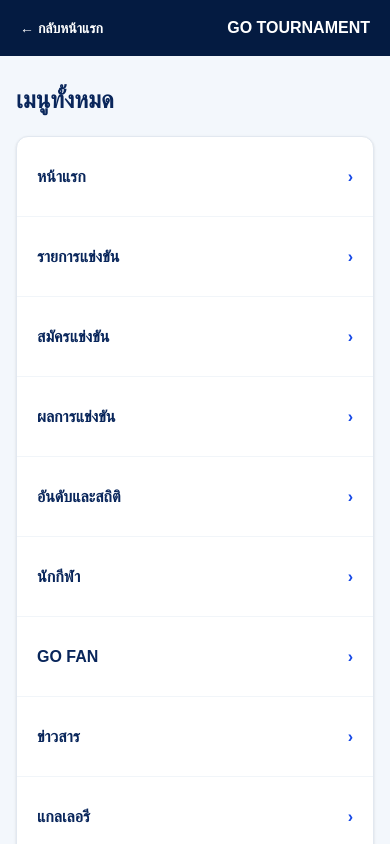
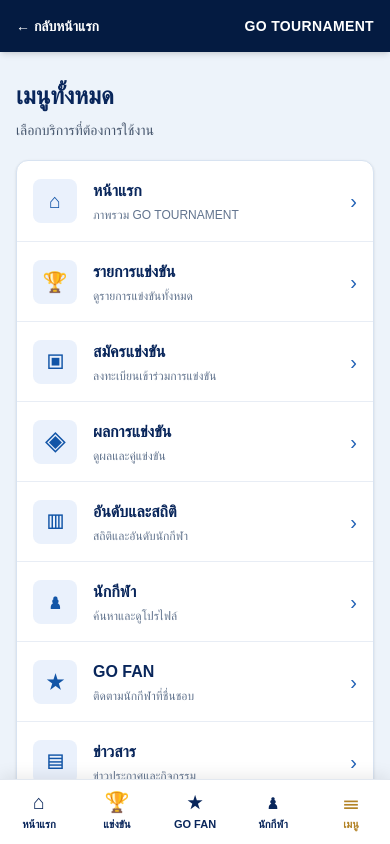
Before and after one commit to sawitree2168-sys/go-competition, a Next.js app: page /menu in a window 390 px wide. Shown: the top 844 px of the page. Built offline with nearby package versions, Linux system fonts and the light colour scheme.

Commit message:
Align full mobile menu with approved home navigation and five-tab bar

```diff
--- a/app/menu/page.tsx
+++ b/app/menu/page.tsx
@@ -1,3 +1,60 @@
 import Link from "next/link";
-const entries=[["หน้าแรก","/"],["รายการแข่งขัน","/tournaments"],["สมัครแข่งขัน","/register"],["ผลการแข่งขัน","/results"],["อันดับและสถิติ","/stats"],["นักกีฬา","/athletes"],["GO FAN","/go-fan"],["ข่าวสาร","/news"],["แกลเลอรี","/gallery"],["เอกสารดาวน์โหลด","/documents"],["คำถามที่พบบ่อย","/faq"]];
-export default function MenuPage(){return <main className="min-h-screen bg-[#f3f7fc] text-[#09265b]"><header className="sticky top-0 z-10 flex items-center justify-between bg-[#041b41] px-5 py-4 text-white"><Link href="/" className="text-sm font-bold">← กลับหน้าแรก</Link><span className="font-bold">GO TOURNAMENT</span></header><div className="mx-auto max-w-2xl px-4 py-7"><h1 className="mb-5 text-2xl font-extrabold">เมนูทั้งหมด</h1><div className="overflow-hidden rounded-xl border border-slate-200 bg-white shadow-sm">{entries.map(([label,href])=><Link href={href} key={href} className="flex min-h-20 items-center justify-between border-b border-slate-100 px-5 text-base font-semibold last:border-b-0 hover:bg-blue-50"><span>{label}</span><span aria-hidden="true" className="text-blue-700">›</span></Link>)}</div></div></main>}
+
+const entries = [
+  {label:"หน้าแรก",href:"/",icon:"⌂",desc:"ภาพรวม GO TOURNAMENT"},
+  {label:"รายการแข่งขัน",href:"/tournaments",icon:"🏆",desc:"ดูรายการแข่งขันทั้งหมด"},
+  {label:"สมัครแข่งขัน",href:"/register",icon:"▣",desc:"ลงทะเบียนเข้าร่วมการแข่งขัน"},
+  {label:"ผลการแข่งขัน",href:"/results",icon:"◈",desc:"ดูผลและคู่แข่งขัน"},
+  {label:"อันดับและสถิติ",href:"/stats",icon:"▥",desc:"สถิติและอันดับนักกีฬา"},
+  {label:"นักกีฬา",href:"/athletes",icon:"♟",desc:"ค้นหาและดูโปรไฟล์"},
+  {label:"GO FAN",href:"/go-fan",icon:"★",desc:"ติดตามนักกีฬาที่ชื่นชอบ"},
+  {label:"ข่าวสาร",href:"/news",icon:"▤",desc:"ข่าวประกาศและกิจกรรม"},
+  {label:"แกลเลอรี",href:"/gallery",icon:"▧",desc:"ภาพกิจกรรมการแข่งขัน"},
+  {label:"เอกสารดาวน์โหลด",href:"/documents",icon:"▤",desc:"ระเบียบและเอกสาร"},
+  {label:"คำถามที่พบบ่อย",href:"/faq",icon:"?",desc:"คำแนะนำการใช้งาน"},
+];
+
+const tabs = [
+  {label:"หน้าแรก",href:"/",icon:"⌂"},
+  {label:"แข่งขัน",href:"/tournaments",icon:"🏆"},
+  {label:"GO FAN",href:"/go-fan",icon:"★"},
+  {label:"นักกีฬา",href:"/athletes",icon:"♟"},
+  {label:"เมนู",href:"/menu",icon:"☰"},
+];
+
+export default function MenuPage() {
+  return (
+    <main className="min-h-screen bg-[#edf3fa] pb-24 text-[#09265b]">
+      <header className="sticky top-0 z-30 bg-[#041b41] text-white shadow-md">
+        <div className="mx-auto flex max-w-4xl items-center justify-between gap-3 px-4 py-4">
+          <Link href="/" className="shrink-0 text-sm font-semibold">← กลับหน้าแรก</Link>
+          <span className="truncate text-sm font-extrabold tracking-wide sm:text-lg">GO TOURNAMENT</span>
+        </div>
+      </header>
+      <div className="mx-auto max-w-4xl px-4 py-7">
+        <h1 className="text-2xl font-extrabold">เมนูทั้งหมด</h1>
+        <p className="mt-2 text-sm text-slate-600">เลือกบริการที่ต้องการใช้งาน</p>
+        <nav aria-label="เมนูเว็บไซต์ทั้งหมด" className="mt-5 overflow-hidden rounded-xl border border-[#d8e3f1] bg-white shadow-sm">
+          {entries.map((item,i)=>(
+            <Link key={item.href} href={item.href} className={`flex min-h-20 items-center gap-4 px-4 py-3 transition-colors hover:bg-[#f2f7ff] focus-visible:bg-[#f2f7ff] ${i?"border-t border-[#e8edf5]":""}`}>
+              <span aria-hidden="true" className="flex h-11 w-11 shrink-0 items-center justify-center rounded-lg bg-[#eaf1fc] text-xl font-bold text-[#1255a7]">{item.icon}</span>
+              <span className="min-w-0 flex-1">
+                <span className="block text-base font-bold">{item.label}</span>
+                <span className="mt-1 block text-xs text-slate-500">{item.desc}</span>
+              </span>
+              <span aria-hidden="true" className="text-xl text-[#2363b7]">›</span>
+            </Link>
+          ))}
+        </nav>
+      </div>
+      <nav aria-label="เมนูหลักบนมือถือ" className="fixed inset-x-0 bottom-0 z-40 grid grid-cols-5 border-t border-slate-200 bg-white pb-[env(safe-area-inset-bottom)] shadow-[0_-4px_15px_rgba(0,0,0,0.08)] md:hidden">
+        {tabs.map(tab=>(
+          <Link key={tab.href} href={tab.href} aria-current={tab.href==="/menu"?"page":undefined} className={`flex min-h-16 flex-col items-center justify-center gap-1 ${tab.href==="/menu"?"text-[#b38326]":"text-[#09265b]"}`}>
+            <span aria-hidden="true" className="text-xl leading-none">{tab.icon}</span>
+            <span className="text-[11px] font-semibold">{tab.label}</span>
+          </Link>
+        ))}
+      </nav>
+    </main>
+  );
+}
```
